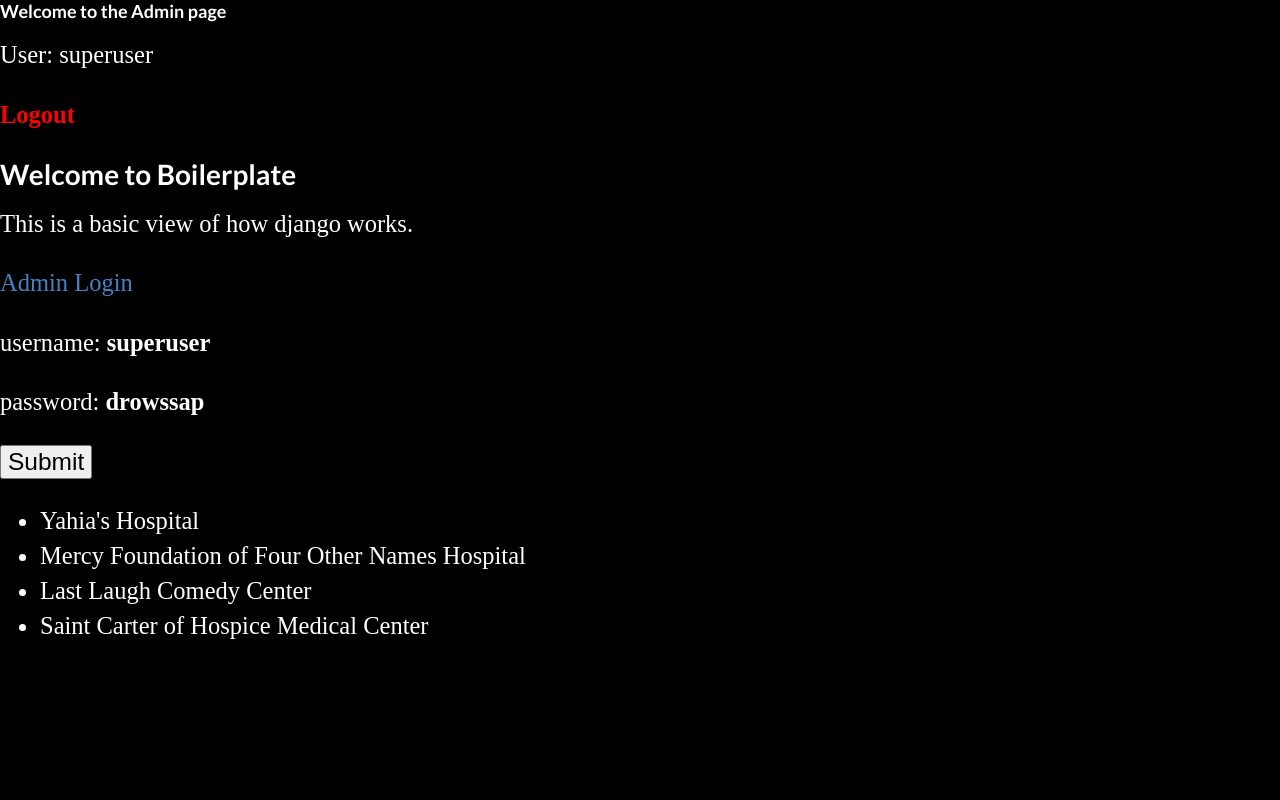
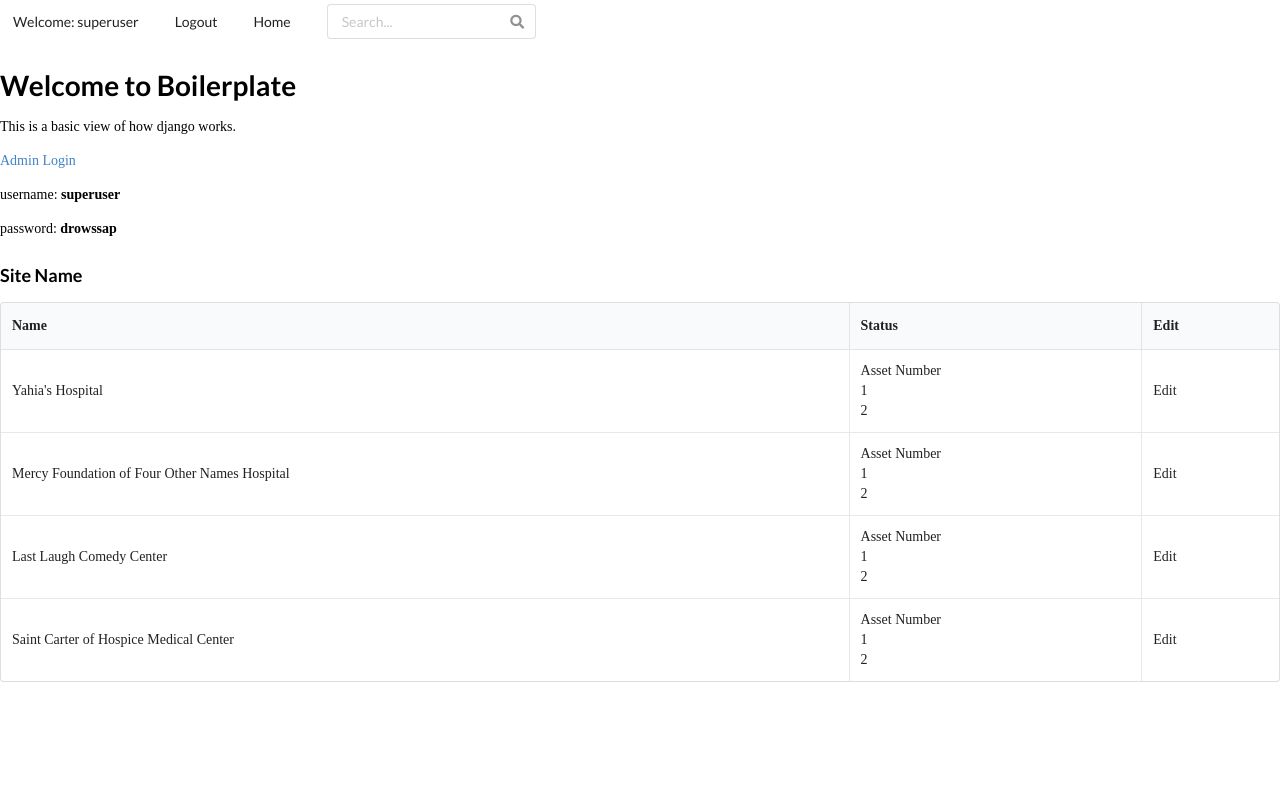
Before and after one commit to yhegazy/rough_draft_project, a Django app: page /hospitalsite/ in a window 1280 px wide. Run offline with Django 3.2, Linux system fonts and the light colour scheme; a user stored in the database is signed in; data comes from the database, SQL or seed files in the repository; both versions use the stored data as it was after the commit.

Commit message:
20190807::Reworked url link in HTML to show the HospitalSite ViewList (in table form in this case).

```diff
--- a/demo/forms.py
+++ b/demo/forms.py
@@ -4,7 +4,7 @@ from .models import HospitalSite #, AssetTag, ServiceMaxCase
 class HospitalSiteForm(ModelForm):
 	class Meta:
 		model = HospitalSite
-		fields = ['Name']
+		fields = ['Name',]
 
 """
 class AssetTagForm(ModelForm):
--- a/demo/static/css/styles.css
+++ b/demo/static/css/styles.css
@@ -4,39 +4,9 @@ Date: 2019-07-24
 Title: Server Web Form
 **********/
 body {
-  background-color: #000000;
+  background-color: #FFFFFF;
   font-family: "Times New Roman", "Georgia", sans-serif;
-  color: #FFFFFF;
-  font-size: 1.75em;
-}
-
-.container-fluid .sidebar-nav {
-  margin-top: 20px;
-  padding: 0;
-  list-style: none;
-}
-.container-fluid a {
-  text-decoration: none;
-  color: #FF0000;
-  font-weight: bold;
-}
-.container-fluid a:hover {
-  text-decoration: underline;
-  color: #FFFFFF;
-}
-.container-fluid strong {
-  color: #FF0000;
-}
-.container-fluid .margin-twentypx {
-  margin-top: 20px;
-}
-.container-fluid .thumbnail, .container-fluid .caption {
-  background-color: #000000;
-  color: #FFFFFF;
-  border-style: none;
-}
-.container-fluid h1, .container-fluid .caption > h3 {
-  color: #FF0000;
+  color: #000000;
 }
 
 .no-style {
@@ -45,21 +15,8 @@ body {
 }
 
 .inverse-style > input {
-  background-color: #000000;
-  color: #FFFFFF;
-}
-
-#single-minion {
-  margin-top: 20px;
-}
-#single-minion select option {
-  background: #000000;
-}
-#single-minion input {
-  background: #000000;
-}
-#single-minion textarea {
-  background: #000000;
+  background-color: #FFFFFF;
+  color: #000000;
 }
 
 /*# sourceMappingURL=styles.css.map */
--- a/demo/static/css/styles.scss
+++ b/demo/static/css/styles.scss
@@ -5,54 +5,16 @@ Title: Server Web Form
 **********/
 
 $fonttype: "Times New Roman", "Georgia", sans-serif;
-$bgcolor: #000000;
-$fontcolor: #FFFFFF;
-$fontsize: 1.75em;
+$bgcolor: #FFFFFF;
+$fontcolor: #000000;
 $minioncolor: #FF0000;
-
 
 body{
   background-color: $bgcolor;
   font-family: $fonttype;
   color: $fontcolor;
-  font-size: $fontsize;
 }
 
-.container-fluid{
-
-  .sidebar-nav {
-    margin-top: 20px;
-    padding: 0;
-    list-style: none;
-  }
-  a {
-      text-decoration: none;
-      color: $minioncolor;
-      font-weight: bold;
-  }
-  a:hover {
-      text-decoration: underline;
-      color: $fontcolor;
-  }
-
-  strong {
-    color: $minioncolor;
-  }
-
-  .margin-twentypx {
-    margin-top: 20px;
-  }
-
-  .thumbnail, .caption {
-    background-color: $bgcolor;
-    color: $fontcolor;
-    border-style: none;
-  }
-
-  h1, .caption > h3 {
-    color: #FF0000;
-  }
-}
 
 .no-style{
   background-color: #FFFFFF;
@@ -63,18 +25,3 @@ body{
   background-color: $bgcolor;
   color: $fontcolor;
 }
-
-
-#single-minion {
-  margin-top: 20px;
-  select option {
-    background: $bgcolor;
-
-  }
-  input {
-    background: $bgcolor;
-  }
-  textarea {
-    background: $bgcolor;
-  }
-}
--- a/demo/views.py
+++ b/demo/views.py
@@ -2,7 +2,7 @@ from django.shortcuts import render
 from django.views import generic
 from django.views.generic.edit import CreateView, UpdateView
 from django.contrib.auth.mixins import LoginRequiredMixin
-from .models import HospitalSite
+from .models import HospitalSite, AssetTag
 
 def home(request):
 	return render(request, "index.html", {})
@@ -12,3 +12,8 @@ class HospitalSiteList(generic.ListView):
 	model = HospitalSite
 	context_object_name = 'test'
 	template_name = 'index.html'
+
+class AssetTagList(generic.ListView):
+	model = AssetTag
+	context_object_name = 'tag'
+	template_name = 'index.html'
--- a/templates/base.html
+++ b/templates/base.html
@@ -11,16 +11,20 @@
 
 </head>
 <body>
-    <div class="container-fluid">
-        <div class="row">
+    <div class="ui secondary  menu">
+        {% if user.is_authenticated %}
+            <p class="item"> Welcome: {{ user.get_username }}</p>
+            <a class="item" href="{% url 'logout'%}?next={{request.path}}">Logout</a>
+        {% else %}
+            <p class="item">Welcome: <a class="item" href="{% url 'login'%}?next={{request.path}}">Login</a></p>
+        {% endif %}
+        <a class="item" a href="/hospitalsite/">Home</a>
 
-        {% if user.is_authenticated %}
-            <h3>Welcome to the Admin page</h3>
-            <p>User: {{ user.get_username }}</p>
-            <a href="{% url 'logout'%}?next={{request.path}}">Logout</a>
-        {% else %}
-            <p><a href="{% url 'login'%}?next={{request.path}}">Login</a></p>
-        {% endif %}
+        <div class="item">
+            <div class="ui icon input">
+                <input type="text" placeholder="Search...">
+                <i class="search link icon"></i>
+            </div>
         </div>
     </div>
     {% block content %}
--- a/templates/index.html
+++ b/templates/index.html
@@ -12,24 +12,35 @@
         <p>Gotta log in to see the admin stuff</p>
     {% endif %}
 
+    <h3>Site Name</h3>
 
-    <form action="" method="post">
-      {% csrf_token %}
-        <table>
-          {{ form.as_table }}
-        </table>
-        <input type="submit" value="Submit" />
-      </form>
+    {% if test %}
 
-    	{% if test %}
-    <ul>
-    {% for x in test %}
-      <li>{{ x.Name }} </li>
-    {% endfor %}
-    </ul>
-
+    <table class="ui celled table">
+        <thead>
+          <tr>
+            <th>Name</th>
+            <th>Status</th>
+            <th>Edit</th>
+          </tr>
+        </thead>
+        <tbody>
+          {% for x in test %}
+          <tr>
+            <td>{{ x.Name }} </td>
+            <td class="top aligned">
+                Asset Number<br>
+                1<br>
+                2<br>
+            <td class="selectable">
+              <a href="#">Edit</a>
+            </td>
+          </tr>
+          {% endfor %}
+        </tbody>
+      </table>
     {% else %}
-    <p>No results found.</p>
+      <p>No results found.</p>
     {% endif %}
 
 {% endblock %}
```
Also changed, not shown: db.sqlite3, 1 other file.
